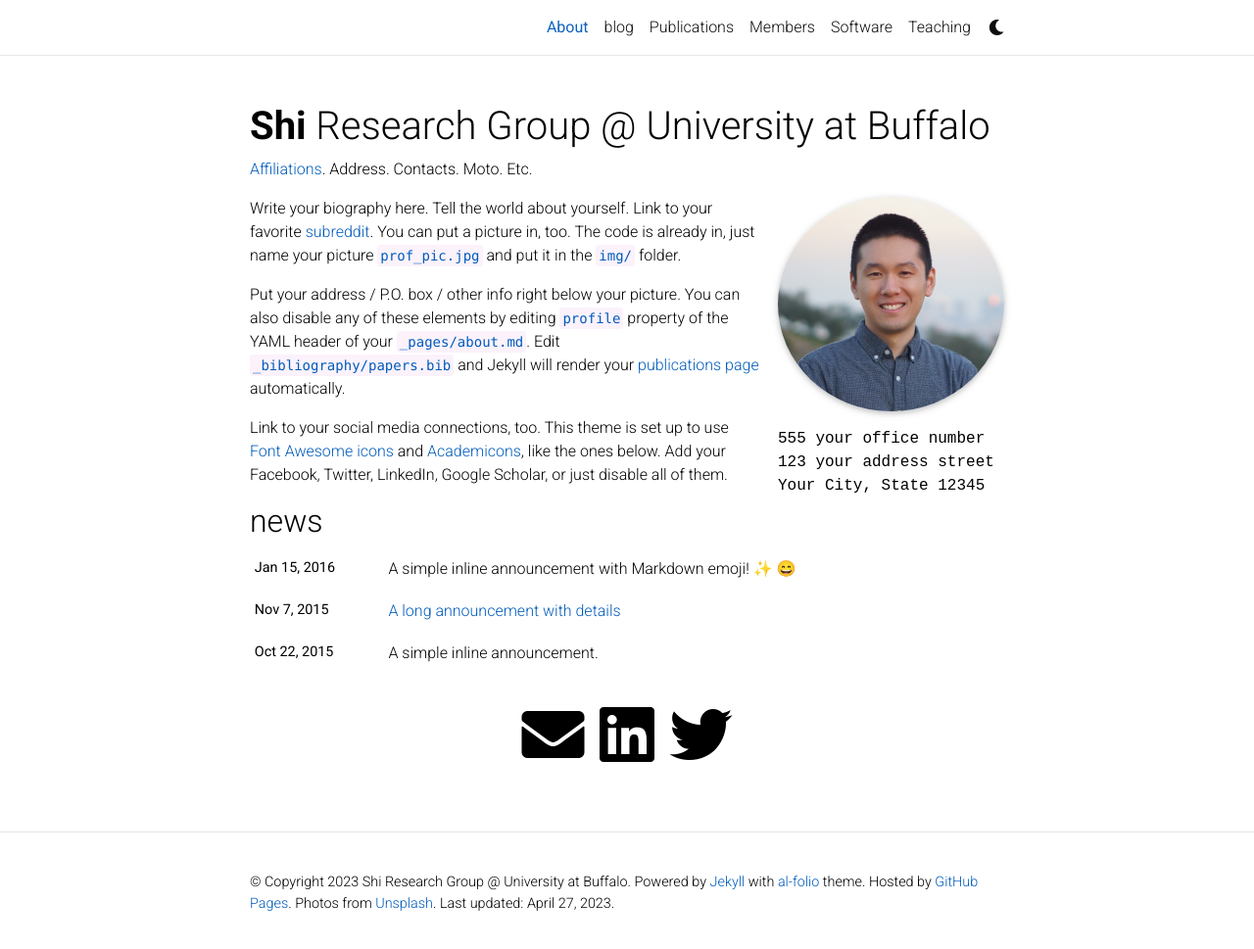
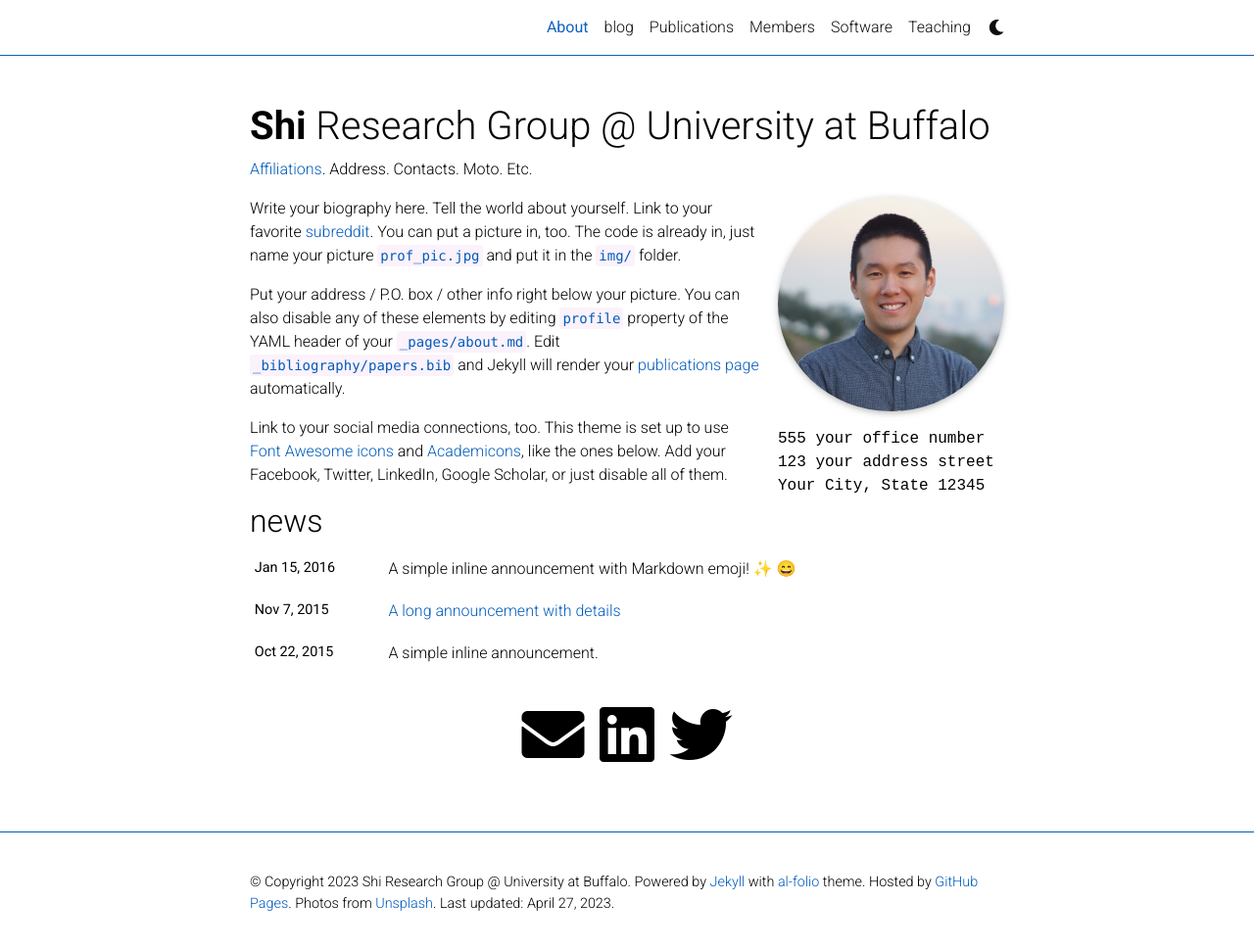
Before and after one commit to ShiResearchGroup/shiresearchgroup.github.io, a Jekyll site: the page built from _pages/about.md, in a window 1280 px wide and 973 px high. Shown: the top 969 px of the window at 98% size. Built offline with Jekyll 4.4.1, drawn with Linux system fonts in a browser that asks for light colours; full-size pictures stand in for the smaller copies a plugin makes; emoji names are drawn with the system emoji font; comment, search, counter and statistics services are not loaded; a style sheet for code colours, icons or effects is not loaded.

Commit message:
Update _themes.scss

```diff
--- a/_sass/_themes.scss
+++ b/_sass/_themes.scss
@@ -13,7 +13,7 @@
   --global-footer-text-color: #{$grey-color-light};
   --global-footer-link-color: #{$white-color};
   --global-distill-app-color: #{$grey-color};
-  --global-divider-color: rgba(0,0,0,.1);
+  --global-divider-color: #{$ub-color};
   --global-card-bg-color: #{$white-color};
 
   .fa-sun {
```
